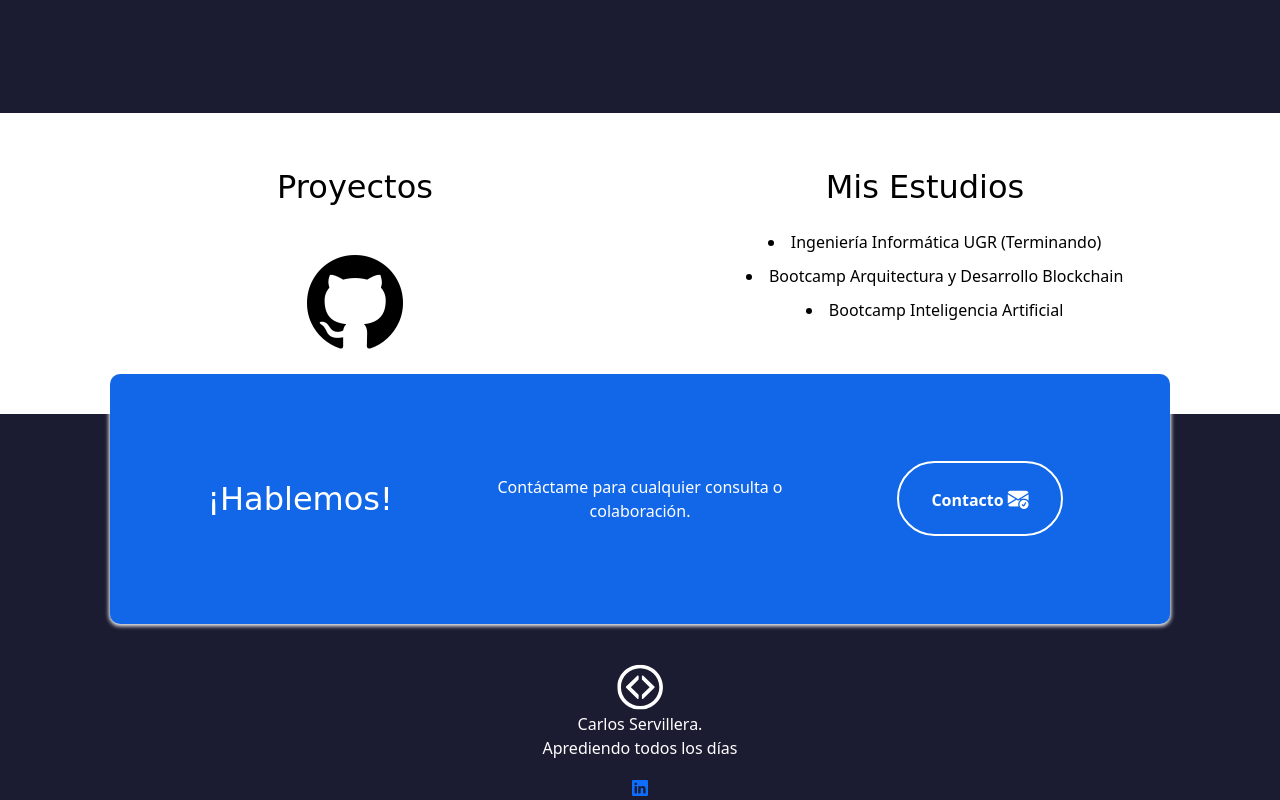
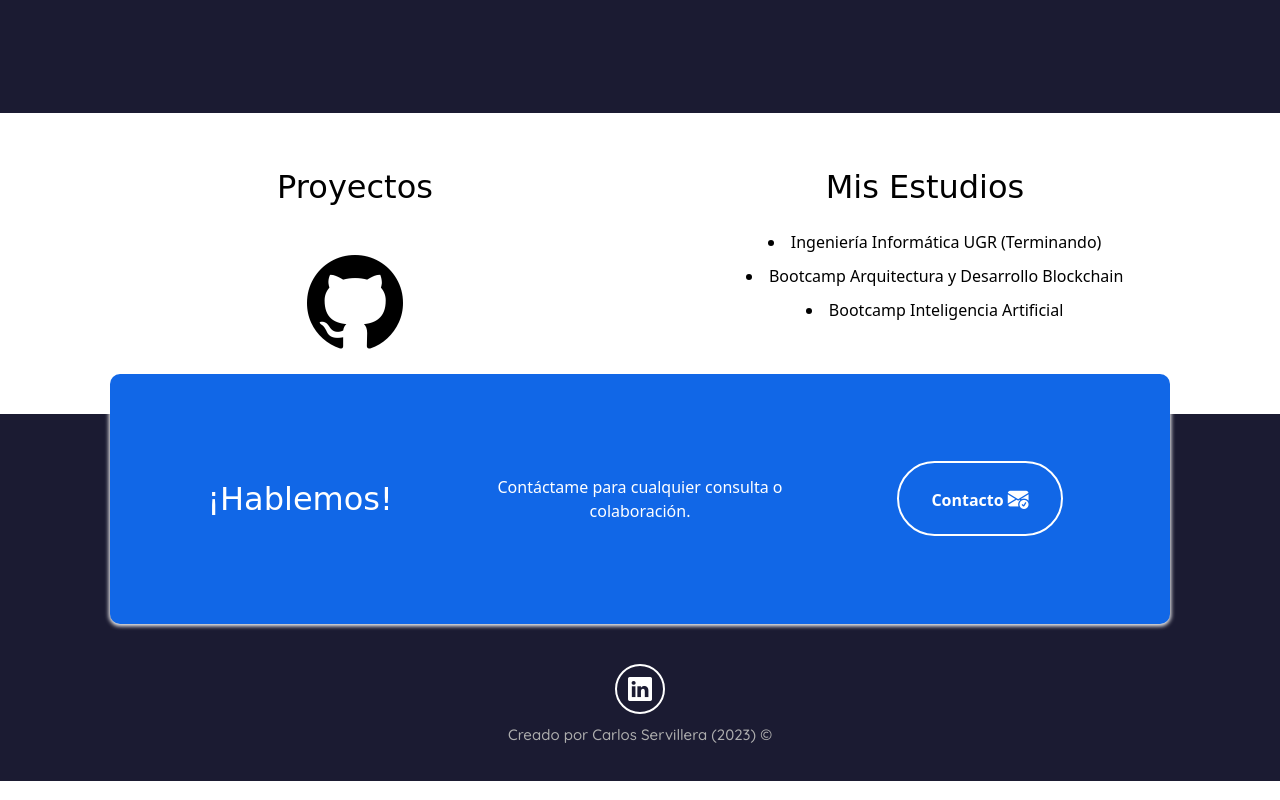
Before and after one commit to carlosservi/PersonalWeb, a plain HTML site: page index.html in a window 1280 px wide. Shown: the part 1683-2483 px from the top of the page. Drawn offline with nearby package versions, Linux system fonts and the light colour scheme; a web font is replaced by a local one.

Commit message:
Terminado

```diff
--- a/index.html
+++ b/index.html
@@ -21,7 +21,7 @@
     <!--Google Fonts-->
     <link rel="preconnect" href="https://fonts.googleapis.com">
     <link rel="preconnect" href="https://fonts.gstatic.com" crossorigin>
-    <link href="https://fonts.googleapis.com/css2?family=Rubik+Dirt&display=swap" rel="stylesheet">
+    <link href="https://fonts.googleapis.com/css2?family=Quicksand:wght@500&family=Rubik+Dirt&display=swap" rel="stylesheet">
 </head>
 
 <body>
@@ -128,13 +128,12 @@
     </a>
     <!-- Footer -->
     <footer class="seccion-oscura d-flex flex-column align-items-center justify-content-center">
-        <img class="footer-icono" src="images/icono-blanco(1).svg" alt="logo-footer">
-        <p class="footer-texto text-center">Carlos Servillera.<br>Aprediendo todos los días</p>
         <div class="iconos-redes-sociales d-flex flex-wrap align-items-center justify-content-center">
             <a href="https://www.linkedin.com/in/carlos-servillera-hernandez-b3a5b724b/" target="_blank">
                 <i class="bi bi-linkedin"></i>
             </a>
         </div>
+        <p class="footer-texto text-center">Creado por Carlos Servillera (2023) &#169;</p>
     </footer>
     <!--Boostrap-->
     <script src="https://cdn.jsdelivr.net/npm/bootstrap@5.3.1/dist/js/bootstrap.bundle.min.js"
--- a/style.css
+++ b/style.css
@@ -201,3 +201,44 @@ li {
     font-size: 1.3rem;
     transition: all 0.2s ease-in-out;
 }
+
+/* Footer */
+.footer-icono{
+    height: 80px;
+    width: 80px;
+    margin: 10px;
+}
+
+.footer-texto{
+    font-size: 15px;
+    padding: 10px;
+    color: #aeaeae;
+    margin-bottom: 25px;
+    font-family: 'Quicksand', sans-serif;
+}
+
+.iconos-redes-sociales a{
+    width: 50px;
+    height: 50px;
+    display: flex;
+    align-items: center;
+    justify-content: center;
+    border: 2px solid white;
+    border-radius: 50%;
+    transition: all 0.2s ease-in;
+}
+
+.iconos-redes-sociales i{
+    color: white;
+    font-size: 1.5rem;
+    transition: all 0.2s ease-in;
+}
+
+.iconos-redes-sociales a:hover{
+    background-color: white;
+    border: 2px solid rgb(13, 110, 253);
+}
+
+.iconos-redes-sociales a:hover i{
+    color: black;
+}
```
